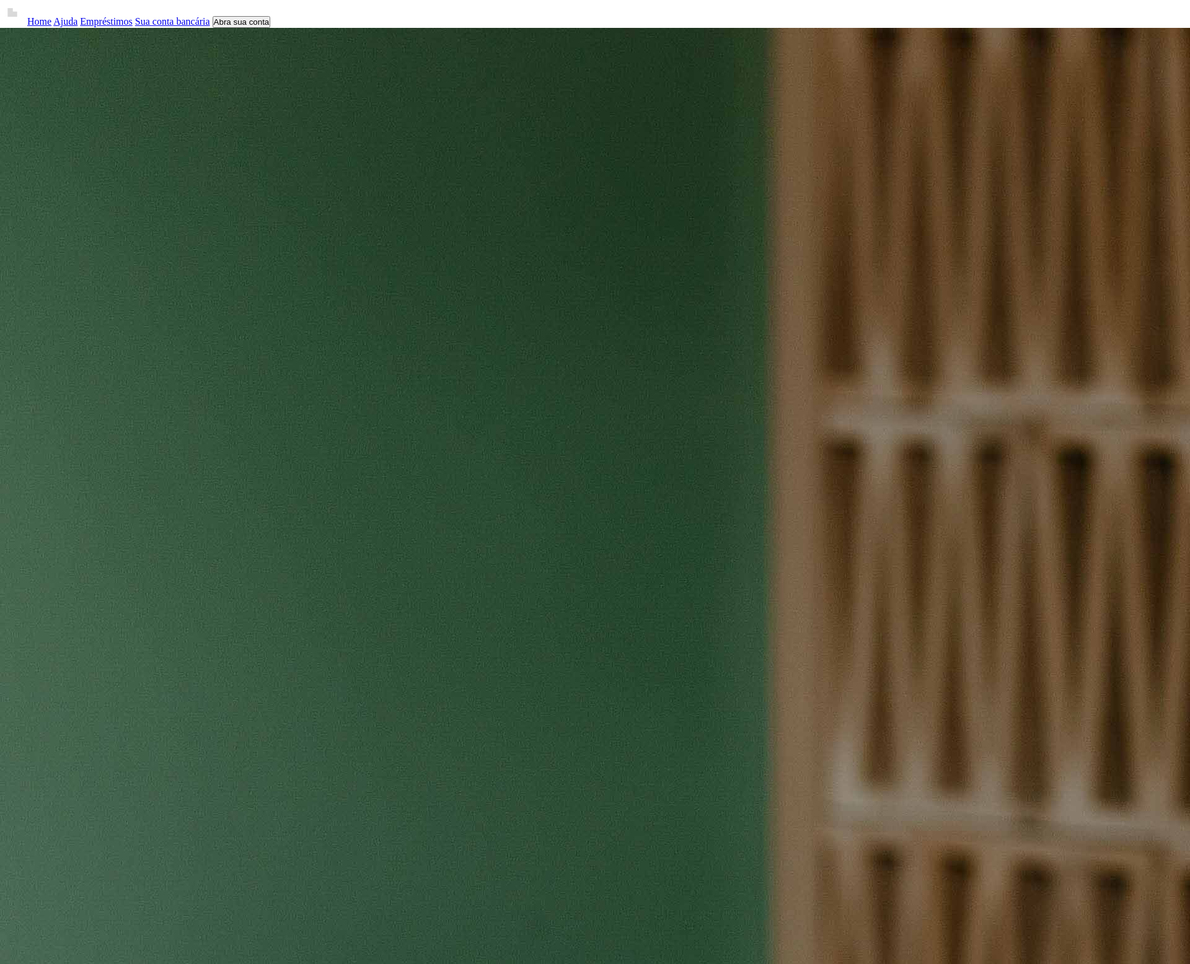
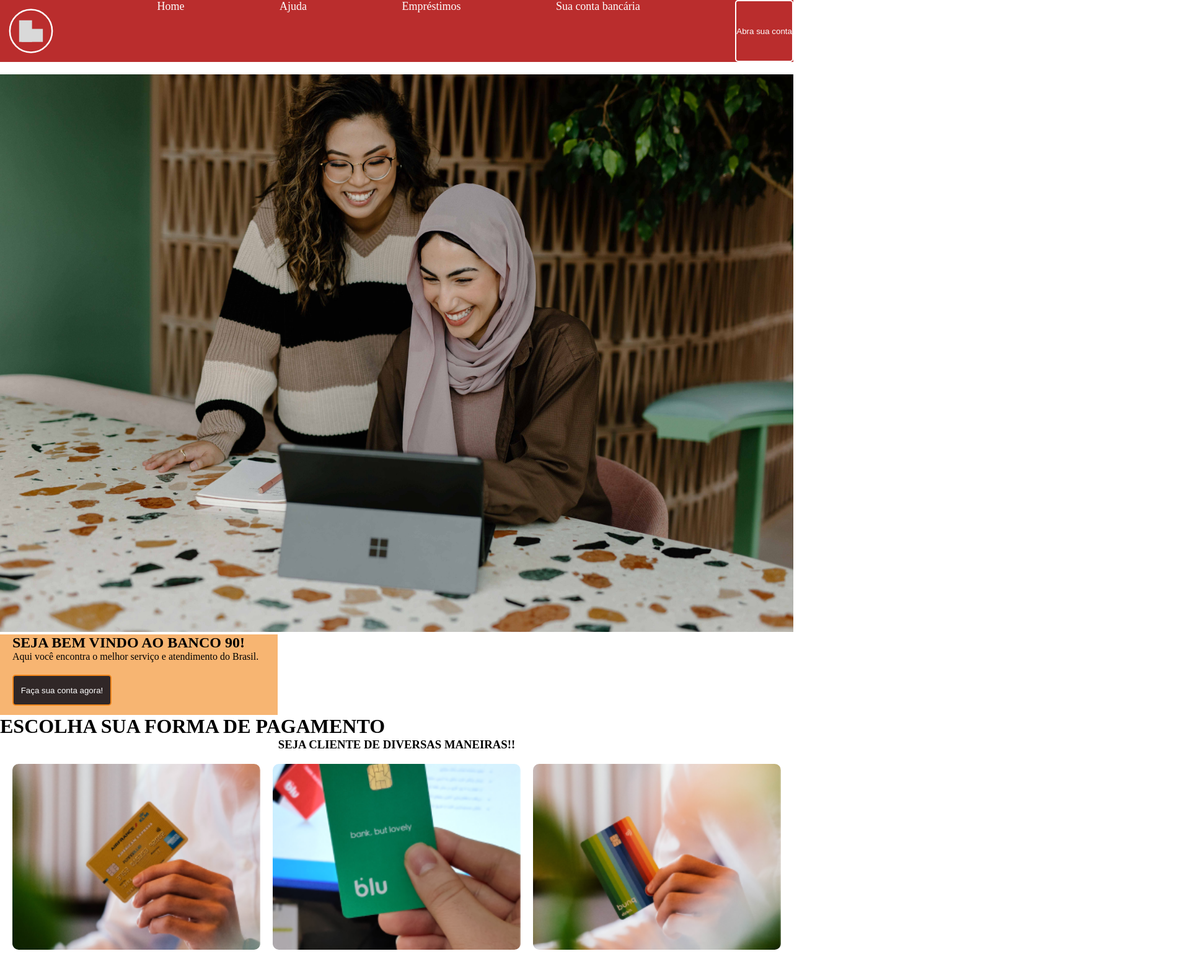
Before and after one commit to Iam-BeatrizM/Banco-90, a plain HTML site: page index.html in a window 1280 px wide. Shown: the top 1556 px of the page at 62% size, 1920 px wide, since content can reach past the window. Drawn offline with Linux system fonts and the light colour scheme.

Commit message:
Banco-90
Finalizando o projeto de sala de aula.

```diff
--- a/index.html
+++ b/index.html
@@ -12,27 +12,26 @@
 
     <header>
         <!-- Primeira parte -->
-        <aside id="lado esquerdo">
+        <aside id="ladoEsquerdo">
             <div id="cabecalho">
-                <img src="images/icones-interface/logoWhite.svg" alt="">
+                <img src="images/icones-interface/logoWhite.svg" alt="logo">
                 <a href="#">Home</a>
                 <a href="#">Ajuda</a>
                 <a href="#">Empréstimos</a>
                 <a href="#">Sua conta bancária</a>
-                <button>Abra sua conta</button>
+                <button id="botaoAbrir">Abra sua conta</button>
             </div>
-        </aside>
 
-        <div id="muies">
+
+        <div id="banner">
+           <div id="image">
             <img src="images/banner.jpg" alt="muies">
+           </div>
             <div id="texto">
-               <p>Abra sua conta SEJA BEM VINDO AO BANCO 90!</p>
+              <div id="bemvindo"><h1>SEJA BEM VINDO AO BANCO 90!</h1> </div>
+               <p>Aqui você encontra o melhor serviço e atendimento do Brasil.</p>
+               <button id="botaoFazer">Faça sua conta agora!</button>
             </div>
-            <aside id="lado direito">
-                <div id="button">
-                    <button>Faça sua conta agora!</button>
-                </div>
-            </aside>
         </div>
     </header>
 
--- a/styles/index.css
+++ b/styles/index.css
@@ -1,6 +1,7 @@
 *{
     padding: 0%;
     margin: 0%;
+
 }
 
 :root{
@@ -10,6 +11,67 @@
     --laranjaclaro: #f2861b;
     --amarelo: #c7c730;
 }
+
+/* HEADER */
+
+#cabecalho{
+    background-color: var(--vermelho);
+    width: 100%;
+    height: 100px;
+    margin-bottom: 20px;
+    display: flex;
+    justify-content: space-between;
+}
+
+a{
+    color: #fff;
+    font-size: 18px;
+    text-decoration: none;
+}
+#botaoAbrir{
+    color: #fff;
+    background-color: transparent;
+    border: 2px solid #fff;
+    border-radius: 5px;
+}
+
+#banner img{
+    width: 100%;
+    height: 900px;
+
+}
+
+#texto{
+    display: block;
+    width: 35%;
+    background-color: #f2871b9d;
+    padding-bottom: 15px;
+
+}
+
+#bemvindo, p{
+    margin-left:20px;
+    font-family:ar;
+}
+
+#botaoFazer{
+    width: 160px;
+    height: 50px;
+    margin-left:20px;
+    margin-top: 20px;
+    border: none;
+    border-radius: 5px;
+    border: solid 2px var(--laranjaclaro);
+    background-color:var(--marromescuro);
+    color: white;
+}
+
+/* FIM HEADER */
+
+/* SECTION DE FORMA DE PAGAMENTO */
+
+
+/* FIM SECTION DE FORMA DE PAGAMENTO */
 
 /* SECTION DE CARTOES */
 
```
Also changed, not shown: layout/cores/cores.txt (renamed from cores/cores.txt), layout/texto/textos.txt (renamed from texto/textos.txt).
